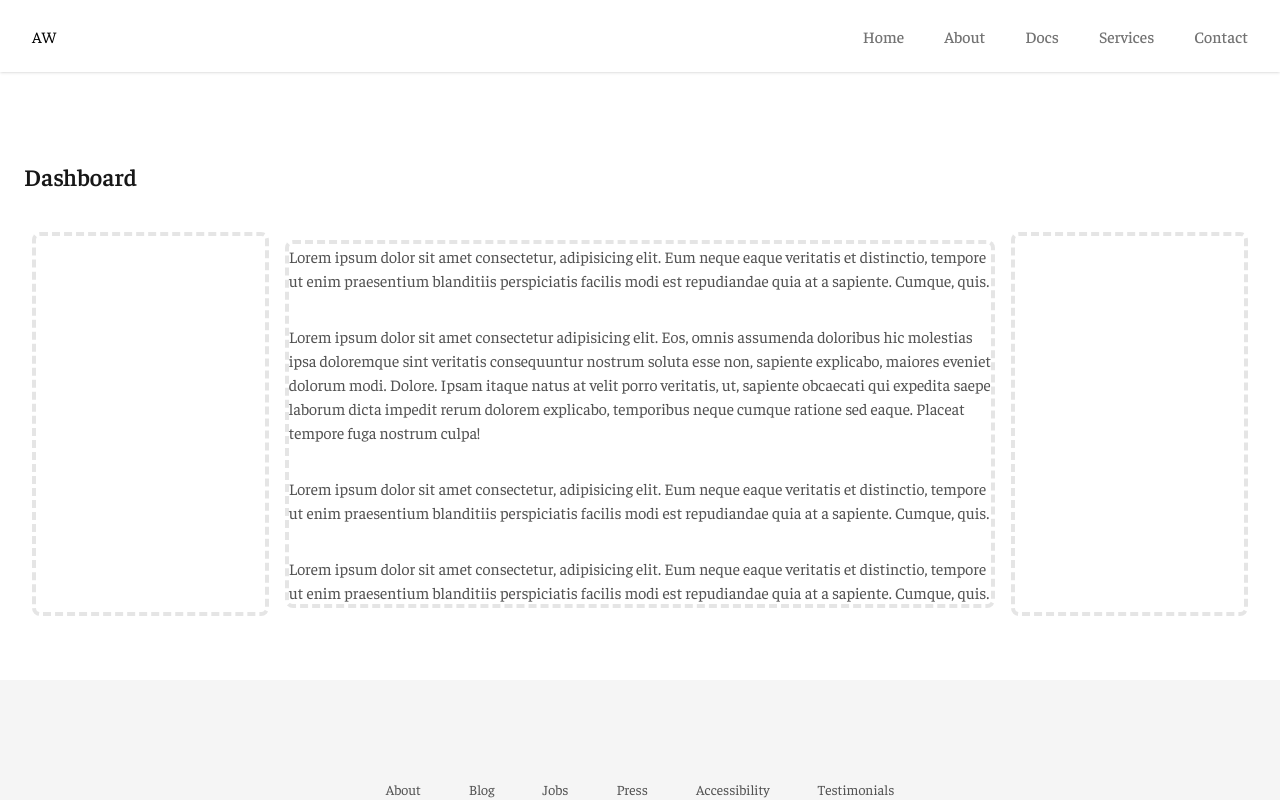
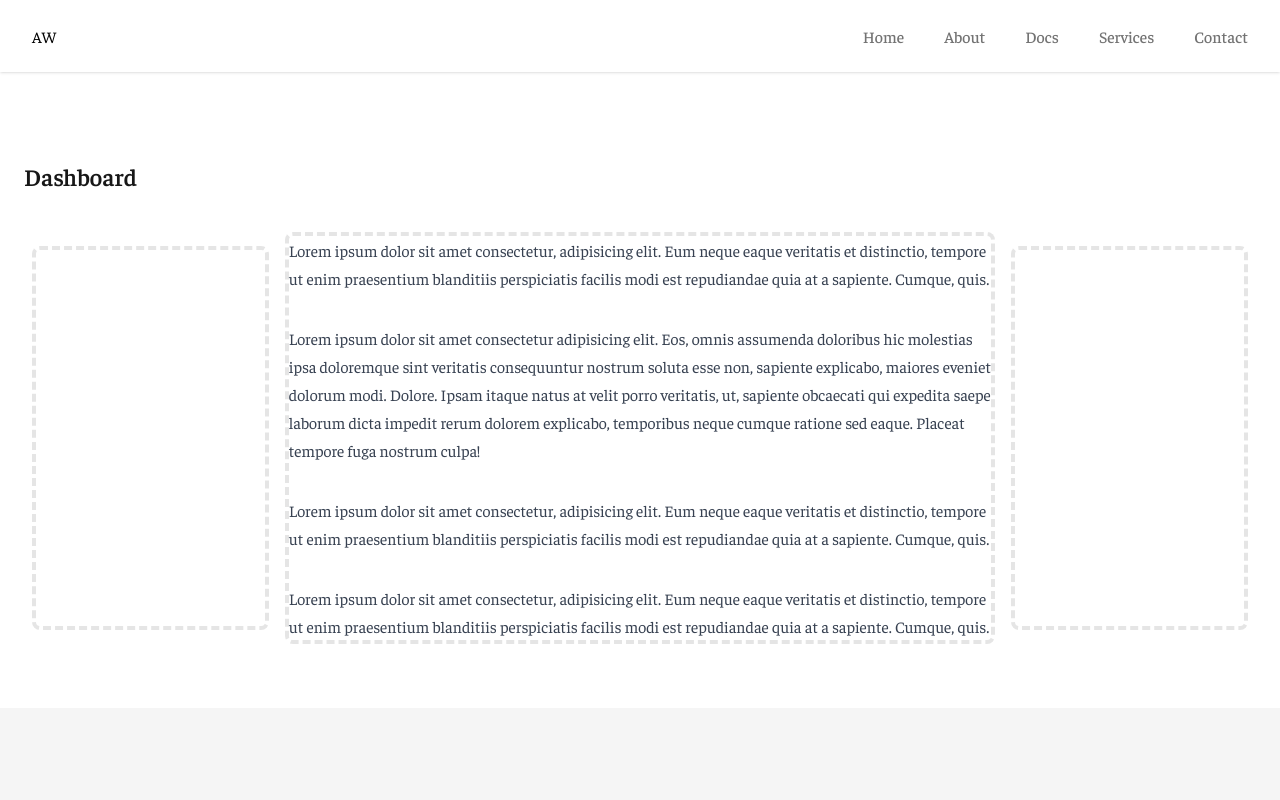
Before and after one commit to iamwillcode/agentwebb, a Next.js app: page /docs in a window 1280 px wide. Shown: the top 800 px of the page. Built offline with nearby package versions, Linux system fonts and the light colour scheme.

Commit message:
installed and used tailwind typography

```diff
--- a/package.json
+++ b/package.json
@@ -23,6 +23,7 @@
     "typescript": "4.9.4"
   },
   "devDependencies": {
+    "@tailwindcss/typography": "^0.5.9",
     "autoprefixer": "^10.4.13",
     "postcss": "^8.4.21",
     "tailwindcss": "^3.2.4"
--- a/pages/docs.tsx
+++ b/pages/docs.tsx
@@ -19,14 +19,14 @@ export default function docs() {
             {/* Replace with your content */}
             <div className="flex items-center w-full gap-4 mt-4">
               <div className="w-1/5 border-4 border-gray-200 border-dashed rounded-lg h-96"></div>
-              <div className="w-full border-4 border-gray-200 border-dashed rounded-lg max-w-[75ch] space-y-8">
-                <p className="body-large">
+              <div className="w-full border-4 border-gray-200 border-dashed rounded-lg max-w-[75ch] prose space-y-8">
+                <p>
                   Lorem ipsum dolor sit amet consectetur, adipisicing elit. Eum
                   neque eaque veritatis et distinctio, tempore ut enim
                   praesentium blanditiis perspiciatis facilis modi est
                   repudiandae quia at a sapiente. Cumque, quis.
                 </p>
-                <p className="body-large">
+                <p>
                   Lorem ipsum dolor sit amet consectetur adipisicing elit. Eos,
                   omnis assumenda doloribus hic molestias ipsa doloremque sint
                   veritatis consequuntur nostrum soluta esse non, sapiente
@@ -36,13 +36,13 @@ export default function docs() {
                   temporibus neque cumque ratione sed eaque. Placeat tempore
                   fuga nostrum culpa!
                 </p>
-                <p className="body-large">
+                <p>
                   Lorem ipsum dolor sit amet consectetur, adipisicing elit. Eum
                   neque eaque veritatis et distinctio, tempore ut enim
                   praesentium blanditiis perspiciatis facilis modi est
                   repudiandae quia at a sapiente. Cumque, quis.
                 </p>
-                <p className="body-large">
+                <p>
                   Lorem ipsum dolor sit amet consectetur, adipisicing elit. Eum
                   neque eaque veritatis et distinctio, tempore ut enim
                   praesentium blanditiis perspiciatis facilis modi est
--- a/tailwind.config.js
+++ b/tailwind.config.js
@@ -45,5 +45,7 @@ module.exports = {
       },
     },
   },
-  plugins: [],
+  plugins: [
+    require('@tailwindcss/typography'),
+  ],
 };
```
Also changed, not shown: 1 other file (tests, documents, lock files or other folders).
